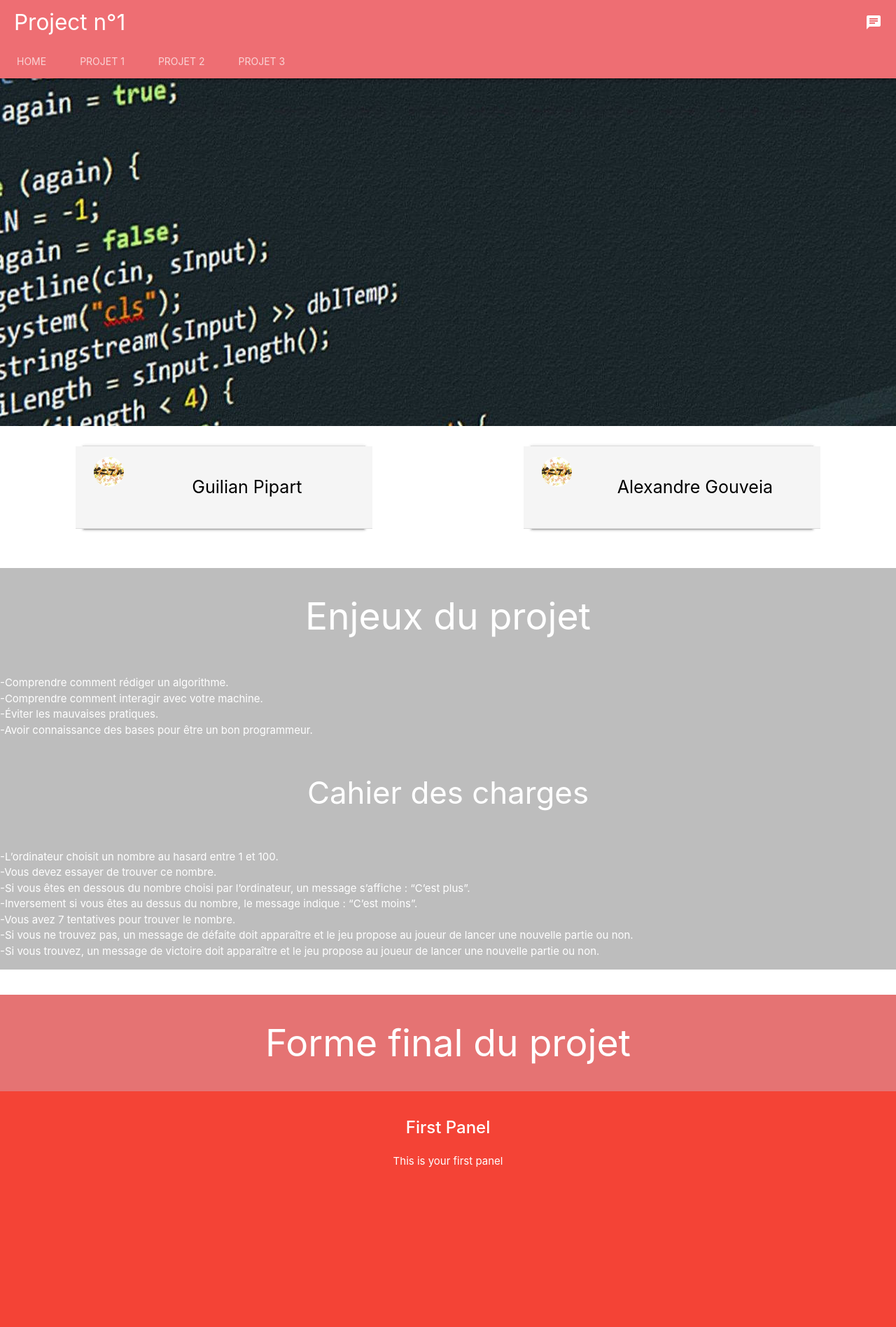
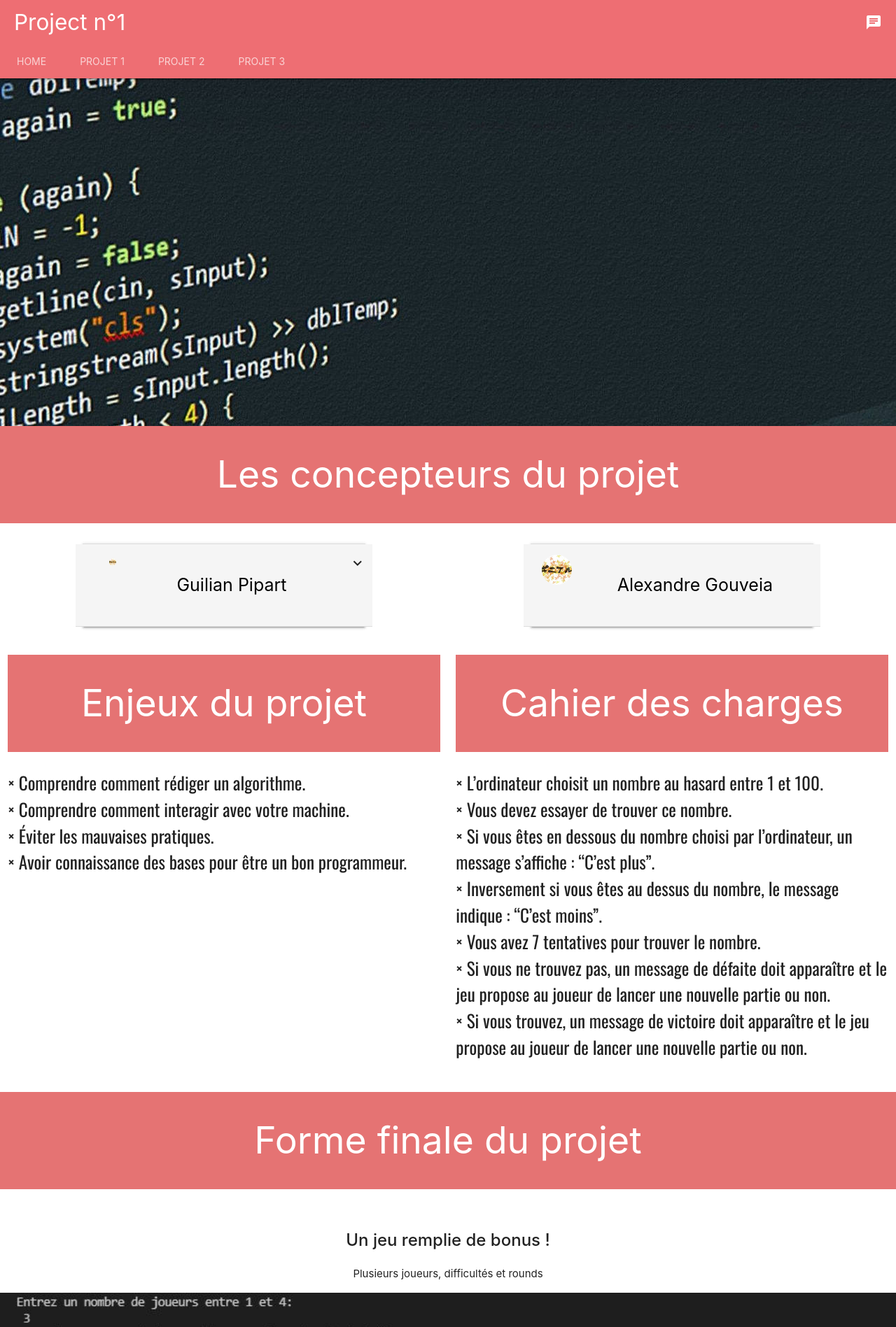
Before and after one commit to Lum0o/SiteResponsive, a PHP site: the page made by Projet 1.html in a window 1280 px wide. Shown: the top 1897 px of the page at 70% size. Run offline with PHP 8.4, Linux system fonts and the light colour scheme.

Commit message:
commit de 2h du matin ( en vrai c'est la page 1 + je suis pompette )

```diff
--- a/Projet 1.html
+++ b/Projet 1.html
@@ -7,9 +7,12 @@
   <link href="https://fonts.googleapis.com/icon?family=Material+Icons" rel="stylesheet">
   <!--Import materialize.css-->
   <link type="text/css" rel="stylesheet" href="css/materialize.css"  media="screen,projection"/>
-
   <!--Let browser know website is optimized for mobile-->
   <meta name="viewport" content="width=device-width, initial-scale=1.0"/>
+  <link rel="preconnect" href="https://fonts.googleapis.com">
+  <link rel="preconnect" href="https://fonts.gstatic.com" crossorigin>
+  <link rel="preconnect" href="https://fonts.gstatic.com" crossorigin>
+<link href="https://fonts.googleapis.com/css2?family=Cinzel:wght@600&family=Oswald:wght@300;400&family=Teko:wght@600&display=swap" rel="stylesheet">
 </head>
 
 <body>
@@ -76,18 +79,25 @@
     <div class="python parallax"><img src="img/wallpaper-python.jpg"></div>
   </div>
 
+  <div class="block red lighten-2">
+    <h2 class="white-text">Les concepteurs du projet</h2>
+  </div>
+
   <div class="row mt20">
     <div class="col s10 offset-s1 m8 offset-m2 l4 offset-l1">
       <ul class="z-depth-1 collapsible">
         <li class="row">
           <div class="grey lighten-4 collapsible-header">
-            <div class="col l2 m3 s4">
+            <div class="col l1 m2 s3">
               <img src="img/guilian.jpg" alt="" class="circle responsive-img"> <!-- notice the "circle" class -->
             </div>
-            <div class="col l10 m9 s8">
+            <div class="col l19 m8 s7">
               <p class="black-text">
                 Guilian Pipart
               </p>
+            </div>
+            <div class="col l1 m1 s1">
+              <i class="material-icons">expand_more</i>
             </div>
           </div>
           <div class="grey lighten-4 collapsible-body">
@@ -127,40 +137,60 @@
     </div>
   </div>
 
-  <div class="block grey lighten-1">
+<div class="row">
+
+<div class="col l6 m6 s12">
+  <div class="block red lighten-2">
     <h2 class="white-text">Enjeux du projet</h2>
+    </div>
+
+    <div class="block2">
+      <p class="dark-text flow-text fontOswald">
+        × Comprendre comment rédiger un algorithme.</br>
+        × Comprendre comment interagir avec votre machine.</br>
+        × Éviter les mauvaises pratiques.</br>
+        × Avoir connaissance des bases pour être un bon programmeur.</p>
+    </div>
   </div>
-  <div class="block2 grey lighten-1">
-    <p class="white-text">-Comprendre comment rédiger un algorithme.</br>-Comprendre comment interagir avec votre machine.</br>-Éviter les mauvaises pratiques.</br>-Avoir connaissance des bases pour être un bon programmeur.</p>
+
+  <div class="col l6 m6 s12">
+    <div class="block red lighten-2">
+      <h2 class="white-text">Cahier des charges</h2>
+    </div>
+    <div class="block2">
+      <p class="dark-text flow-text fontOswald">
+        × L’ordinateur choisit un nombre au hasard entre 1 et 100.</br>
+        × Vous devez essayer de trouver ce nombre.</br>
+        × Si vous êtes en dessous du nombre choisi par l’ordinateur, un message s’affiche : “C’est plus”.</br>
+        × Inversement si vous êtes au dessus du nombre, le message indique : “C’est moins”.</br>
+        × Vous avez 7 tentatives pour trouver le nombre.</br>
+        × Si vous ne trouvez pas, un message de défaite doit apparaître et le jeu propose au joueur de lancer une nouvelle partie ou non.</br>
+        × Si vous trouvez, un message de victoire doit apparaître et le jeu propose au joueur de lancer une nouvelle partie ou non.</p>
+    </div>
   </div>
-  <div class="block grey lighten-1">
-    <h3 class="white-text">Cahier des charges</h3>
-  </div>
-  <div class="block2 grey lighten-1">
-    <p class="white-text">-L’ordinateur choisit un nombre au hasard entre 1 et 100.</br>-Vous devez essayer de trouver ce nombre.</br>-Si vous êtes en dessous du nombre choisi par l’ordinateur, un message s’affiche : “C’est plus”.</br>-Inversement si vous êtes au dessus du nombre, le message indique : “C’est moins”.</br>-Vous avez 7 tentatives pour trouver le nombre.</br>-Si vous ne trouvez pas, un message de défaite doit apparaître et le jeu propose au joueur de lancer une nouvelle partie ou non.</br>-Si vous trouvez, un message de victoire doit apparaître et le jeu propose au joueur de lancer une nouvelle partie ou non.</p>
+
   </div>
   <div class="block red lighten-2">
-    <h2 class="white-text">Forme final du projet</h2>
+    <h2 class="white-text">Forme finale du projet</h2>
   </div>
 
   <div class="carousel carousel-slider center">
     <div class="carousel-fixed-item center">
     </div>
-    <div class="carousel-item red white-text" href="#one!">
-      <h2>First Panel</h2>
-      <p class="white-text">This is your first panel</p>
+    <div class="carousel-item dark-text" href="#one!">
+      <h2>Un jeu remplie de bonus !</h2>
+      <p class="dark-text">Plusieurs joueurs, difficultés et rounds</p>
+      <img src="img/Capturebonuspy.jpg" alt="">
     </div>
-    <div class="carousel-item amber white-text" href="#two!">
-      <h2>Second Panel</h2>
-      <p class="white-text">This is your second panel</p>
+    <div class="carousel-item dark-text" href="#two!">
+      <h2>Interface visuel et gestion d'égalité</h2>
+      <p class="dark-text">jeu visuel et tableau des scores</p>
+      <img src="img/CaptureEndpy.jpg" alt="">
     </div>
-    <div class="carousel-item green white-text" href="#three!">
-      <h2>Third Panel</h2>
-      <p class="white-text">This is your third panel</p>
-    </div>
-    <div class="carousel-item blue white-text" href="#four!">
-      <h2>Fourth Panel</h2>
-      <p class="white-text">This is your fourth panel</p>
+    <div class="carousel-item dark-text" href="#three!">
+      <h2>Un code propre et optimisé !</h2>
+      <p class="dark-dark">Partition clair et description du programme</p>
+      <img src="img/CaptureCodepy.jpg" alt="">
     </div>
   </div>
 
--- a/Projet 2.html
+++ b/Projet 2.html
@@ -7,7 +7,6 @@
   <link href="https://fonts.googleapis.com/icon?family=Material+Icons" rel="stylesheet">
   <!--Import materialize.css-->
   <link type="text/css" rel="stylesheet" href="css/materialize.css"  media="screen,projection"/>
-
   <!--Let browser know website is optimized for mobile-->
   <meta name="viewport" content="width=device-width, initial-scale=1.0"/>
 </head>
--- a/css/project.css
+++ b/css/project.css
@@ -4,7 +4,6 @@ html{
 
 body{
   margin: 0;
-
 }
 
 .brand-logo{
@@ -44,7 +43,7 @@ nav{
 .block h2{
   text-align: center;
   padding: 40px;
-  margin-bottom: 0;
+  margin-top: 0;
 }
 .block h3{
   text-align: center;
@@ -52,10 +51,10 @@ nav{
   margin-bottom: 0;
   margin: auto;
 }
-.block2{
-  display: flex;
-}
 .ml700 p{
   text-align: center;
   padding: 20px
 }
+.fontOswald{
+  font-family: 'Oswald', sans-serif;
+}
--- a/index.html
+++ b/index.html
@@ -7,8 +7,6 @@
   <link href="https://fonts.googleapis.com/icon?family=Material+Icons" rel="stylesheet">
   <!--Import materialize.css-->
   <link type="text/css" rel="stylesheet" href="css/materialize.css"  media="screen,projection"/>
-  <link rel="stylesheet" href="/css/style.css">
-
   <!--Let browser know website is optimized for mobile-->
   <meta name="viewport" content="width=device-width, initial-scale=1.0"/>
 </head>
```
Also changed, not shown: img/CaptureCodepy.JPG (added), img/CaptureEndpy.JPG (added), img/Capturebonuspy.JPG (added).
